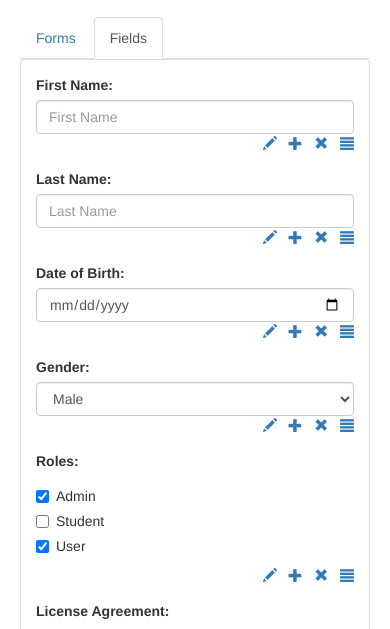
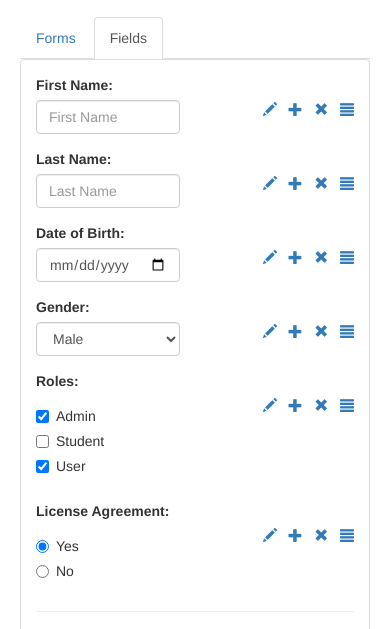
Before and after one commit to msingh28/WebDevSpring2016, a website: page public/assignment/form-fields.html in a window 390 px wide. Shown: the part 162-791 px from the top of the page. Drawn offline with nearby package versions, Linux system fonts and the light colour scheme.

Commit message:
Assignment 1

```diff
--- a/public/assignment/form-fields.html
+++ b/public/assignment/form-fields.html
@@ -63,10 +63,10 @@
                     <div class="form-group">
                         <label for="firstname3" class="control-label">First Name:</label>
                         <div class="row">
-                            <div class="col-sm-6">
+                            <div class="col-xs-6">
                             <input type="text" class="form-control" id="firstname3" placeholder="First Name">
                             </div>
-                            <div class="col-sm-6" align="right">
+                            <div class="col-xs-6" align="right">
                                 <a href="#"><span class="glyphicon glyphicon-pencil"></span></a>&nbsp&nbsp
                                 <a href="#"><span class="glyphicon glyphicon-plus"></span></a>&nbsp&nbsp
                                 <a href="#"><span class="glyphicon glyphicon-remove"></span></a>&nbsp&nbsp
@@ -77,10 +77,10 @@
                     <div class="form-group">
                         <label for="lastname3" class="control-label">Last Name:</label>
                         <div class="row">
-                            <div class="col-sm-6">
+                            <div class="col-xs-6">
                                 <input type="text" class="form-control" id="lastname3" placeholder="Last Name">
                             </div>
-                            <div class="col-sm-6" align="right">
+                            <div class="col-xs-6" align="right">
                                 <a href="#"><span class="glyphicon glyphicon-pencil"></span></a>&nbsp&nbsp
                                 <a href="#"><span class="glyphicon glyphicon-plus"></span></a>&nbsp&nbsp
                                 <a href="#"><span class="glyphicon glyphicon-remove"></span></a>&nbsp&nbsp
@@ -91,10 +91,10 @@
                     <div class="form-group">
                         <label for="dob" class="control-label">Date of Birth:</label>
                         <div class="row">
-                            <div class="col-sm-6">
+                            <div class="col-xs-6">
                                 <input type="date" class="form-control" id="dob">
                             </div>
-                            <div class="col-sm-6" align="right">
+                            <div class="col-xs-6" align="right">
                                 <a href="#"><span class="glyphicon glyphicon-pencil"></span></a>&nbsp&nbsp
                                 <a href="#"><span class="glyphicon glyphicon-plus"></span></a>&nbsp&nbsp
                                 <a href="#"><span class="glyphicon glyphicon-remove"></span></a>&nbsp&nbsp
@@ -105,13 +105,13 @@
                     <div class="form-group">
                         <label for="gender" class="control-label">Gender:</label>
                         <div class="row">
-                            <div class="col-sm-6">
+                            <div class="col-xs-6">
                                 <select class="form-control" id="gender">
                                     <option>Male</option>
                                     <option>Female</option>
                                 </select>
                             </div>
-                            <div class="col-sm-6" align="right">
+                            <div class="col-xs-6" align="right">
                                 <a href="#"><span class="glyphicon glyphicon-pencil"></span></a>&nbsp&nbsp
                                 <a href="#"><span class="glyphicon glyphicon-plus"></span></a>&nbsp&nbsp
                                 <a href="#"><span class="glyphicon glyphicon-remove"></span></a>&nbsp&nbsp
@@ -122,7 +122,7 @@
                     <div class="form-group">
                         <label class="control-label">Roles:</label>
                         <div class="row">
-                            <div class="col-sm-6">
+                            <div class="col-xs-6">
                                 <div class="checkbox">
                                     <label><input type="checkbox" value="admin" checked>Admin</label>
                                 </div>
@@ -133,7 +133,7 @@
                                     <label><input type="checkbox" value="user" checked>User</label>
                                 </div>
                             </div>
-                            <div class="col-sm-6" align="right">
+                            <div class="col-xs-6" align="right">
                                 <a href="#"><span class="glyphicon glyphicon-pencil"></span></a>&nbsp&nbsp
                                 <a href="#"><span class="glyphicon glyphicon-plus"></span></a>&nbsp&nbsp
                                 <a href="#"><span class="glyphicon glyphicon-remove"></span></a>&nbsp&nbsp
@@ -144,7 +144,7 @@
                     <div class="form-group">
                         <label class="control-label">License Agreement:</label>
                         <div class="row">
-                            <div class="col-sm-6">
+                            <div class="col-xs-6">
                                 <div class="radio">
                                     <label><input type="radio" name="optionradios" id="optionradio1" value="option1" checked>Yes</label>
                                 </div>
@@ -152,7 +152,7 @@
                                     <label><input type="radio" name="optionradios" id="optionradio2" value="option2">No</label>
                                 </div>
                             </div>
-                            <div class="col-sm-6" align="right">
+                            <div class="col-xs-6" align="right">
                                 <a href="#"><span class="glyphicon glyphicon-pencil"></span></a>&nbsp&nbsp
                                 <a href="#"><span class="glyphicon glyphicon-plus"></span></a>&nbsp&nbsp
                                 <a href="#"><span class="glyphicon glyphicon-remove"></span></a>&nbsp&nbsp
@@ -164,7 +164,7 @@
                     <div class="form-group">
                         <label for="addnewfield" class="control-label">Add New Field:</label>
                         <div class="row">
-                            <div class="col-sm-6">
+                            <div class="col-xs-6">
                                 <select class="form-control" id="addnewfield">
                                     <option>Single Line Text</option>
                                     <option>Date</option>
@@ -174,7 +174,7 @@
                                     <option>Paragraph Text Field</option>
                                 </select>
                             </div>
-                            <div class="col-sm-6" align="right">
+                            <div class="col-xs-6" align="right">
                                 <a href="#"><span class="glyphicon glyphicon-plus"></span></a>
                             </div>
                         </div>
```
